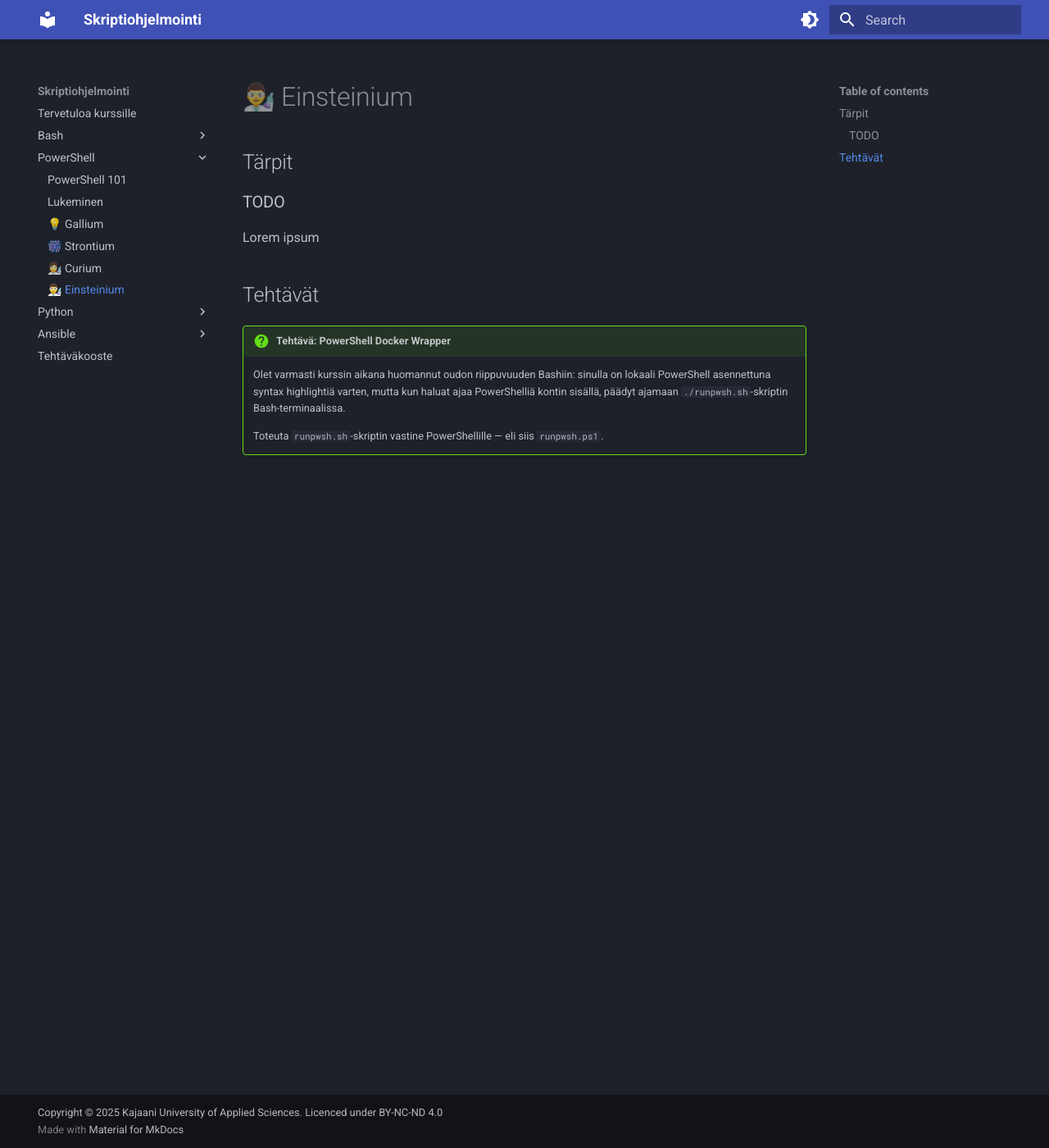
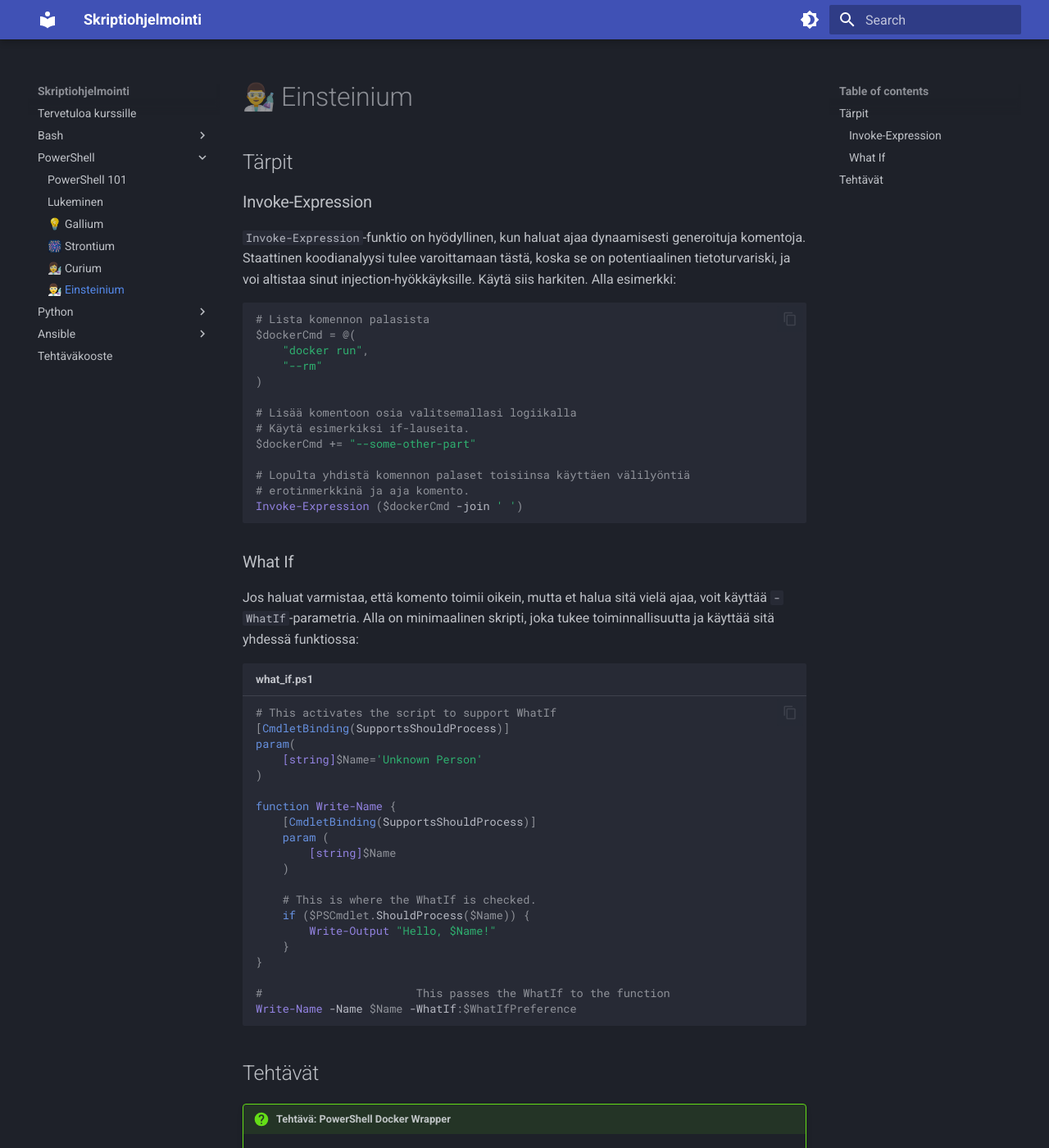
Before and after one commit to sourander/skriptiohjelmointi, an MkDocs documentation site: the page built from docs/powershell/99_einsteinium.md, in a window 1280 px wide and 1400 px high. Shown: the whole window at 82% size. Built offline with MkDocs 1.6.1 and Material for MkDocs 9.7.7, drawn with Linux system fonts in a browser that asks for light colours; some of the changed text lies outside the part shown.

````diff
--- a/docs/powershell/99_einsteinium.md
+++ b/docs/powershell/99_einsteinium.md
@@ -6,9 +6,52 @@ priority: 199
 
 ## Tärpit
 
-### TODO
+### Invoke-Expression
 
-Lorem ipsum
+`Invoke-Expression`-funktio on hyödyllinen, kun haluat ajaa dynaamisesti generoituja komentoja. Staattinen koodianalyysi tulee varoittamaan tästä, koska se on potentiaalinen tietoturvariski, ja voi altistaa sinut injection-hyökkäyksille. Käytä siis harkiten. Alla esimerkki:
+
+```powershell
+# Lista komennon palasista
+$dockerCmd = @(
+    "docker run",
+    "--rm"
+)
+
+# Lisää komentoon osia valitsemallasi logiikalla
+# Käytä esimerkiksi if-lauseita.
+$dockerCmd += "--some-other-part"
+
+# Lopulta yhdistä komennon palaset toisiinsa käyttäen välilyöntiä
+# erotinmerkkinä ja aja komento.
+Invoke-Expression ($dockerCmd -join ' ')
+```
+
+### What If
+
+Jos haluat varmistaa, että komento toimii oikein, mutta et halua sitä vielä ajaa, voit käyttää `-WhatIf`-parametria. Alla on minimaalinen skripti, joka tukee toiminnallisuutta ja käyttää sitä yhdessä funktiossa:
+
+```powershell title="what_if.ps1"
+# This activates the script to support WhatIf
+[CmdletBinding(SupportsShouldProcess)]
+param(
+    [string]$Name='Unknown Person'
+)
+
+function Write-Name {
+    [CmdletBinding(SupportsShouldProcess)]
+    param (
+        [string]$Name
+    )
+
+    # This is where the WhatIf is checked.
+    if ($PSCmdlet.ShouldProcess($Name)) {
+        Write-Output "Hello, $Name!"
+    }
+}
+
+#                       This passes the WhatIf to the function
+Write-Name -Name $Name -WhatIf:$WhatIfPreference
+```
 
 ## Tehtävät
 
@@ -16,4 +59,18 @@ Lorem ipsum
 
     Olet varmasti kurssin aikana huomannut oudon riippuvuuden Bashiin: sinulla on lokaali PowerShell asennettuna syntax highlightiä varten, mutta kun haluat ajaa PowerShelliä kontin sisällä, päädyt ajamaan `./runpwsh.sh`-skriptin Bash-terminaalissa.
 
-    Toteuta `runpwsh.sh`-skriptin vastine PowerShellille — eli siis `runpwsh.ps1`.
+    Toteuta `runpwsh.sh`-skriptin vastine PowerShellille. Tämä `runpwsh.ps1`-skripti tulisi olla vastaavalla tavalla käytettävissä kuin edeltäjänsä. Alla karkea esimerkki:
+
+    ```powershell-session
+    PS /> ./runpwsh.ps1 scripts/hello.ps1
+    Hello, World!
+
+    PS /> ./runpwsh.ps1
+    PS /app>              # <= In the container
+    ```
+
+    Tee skriptistä helposti luettava. Käytä funktioita, jotta skripti on helposti ylläpidettävissä ja luettavissa. Älä myöskään unohda helppiä (ks. [about_Comment_Based_Help](https://learn.microsoft.com/en-us/powershell/module/microsoft.powershell.core/about/about_comment_based_help)) !
+
+    ??? tip "Vinkki: Dry Run"
+
+        Jos käytät tärpeissä esiteltyä tapaa eli kasaat komennon osatekijät listaksi ja lopulta ajat sen `Invoke-Expression`-funktiolla, kannattaa toteuttaa "Dry Run"-toiminnallisuus. Tämän voi tehdä joko kotikutoisesti tai seuraten PowerShell-käytäntöjä eli käyttämällä `SupportsShouldProcess`-attribuuttia. Näin skriptin voi ajaa `-WhatIf`-parametrilla, ja se tulostaa potentiaalisesti vaaralliset rivit ajamisen sijasta.
````
Also changed, not shown: docs/powershell/38_strontium.md (+11 -1 lines), docs/powershell/96_curium.md (+14 -1 lines).
